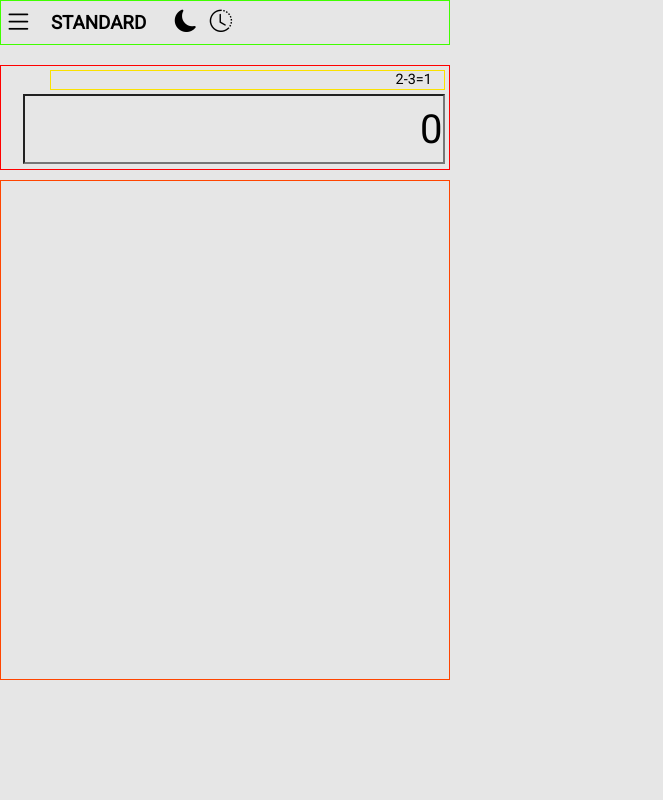
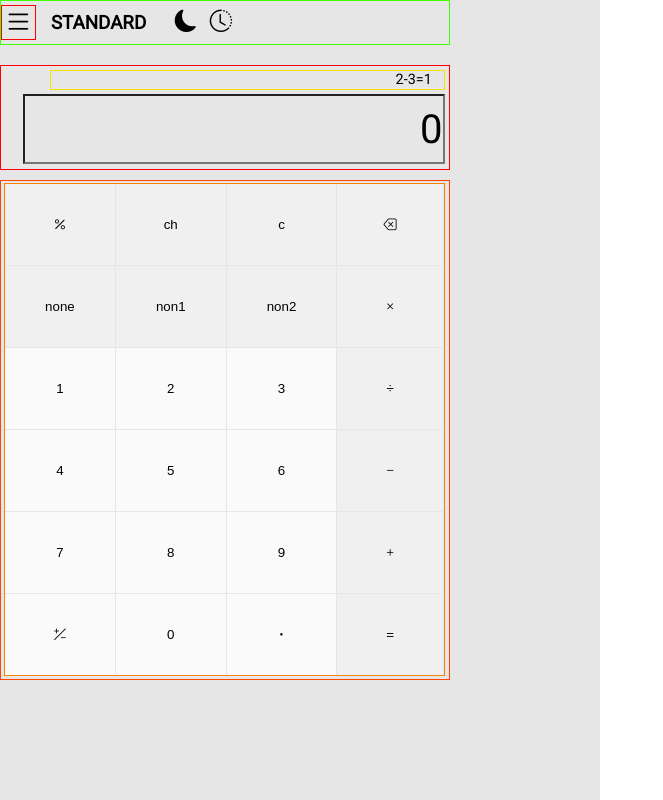
Before and after one commit to Alinaderkurdi/CALCULATOR, a website: page index.html in a window 1280 px wide. Shown: the whole page, without its empty margins (0-663 px from the left). Drawn offline with nearby package versions, Linux system fonts and the light colour scheme; a web font is replaced by a local one.

Commit message:
set some style and html mark up to app!!

```diff
--- a/index.html
+++ b/index.html
@@ -34,8 +34,45 @@
       <input type="number"  max="10" min="1" class="input-fild" placeholder="0">
     </div>
     <div class="key-section">
-      <div>
-
+      <div class="key-bord-pad">
+        <button class="bt-section-1 dif-button">
+          <i class="bi bi-percent"></i>
+        </button>
+        <button class="bt-section-2 dif-button">ch</button>
+        <button class="bt-section-3 dif-button">c</button>
+        <button class="bt-section-4 dif-button">
+          <i class="bi bi-backspace"></i>
+        </button>
+        <button class="bt-section-1 dif-button">none</button>
+        <button class='bt-section-2 dif-button'>non1</button>
+        <button class="bt-section-3 dif-button">non2</button>
+        <button class="bt-section-4 dif-button">
+          <i class="bi bi-x"></i>
+        </button>
+        <button class="bt-section-1">1</button>
+        <button class="bt-section-2">2</button>
+        <button class="bt-section-3">3</button>
+        <button class="bt-section-4 dif-button">÷</button>
+        <button class="bt-section-1">4</button>
+        <button class="bt-section-2">5</button>
+        <button class="bt-section-3">6</button>
+        <button class="bt-section-4 dif-button">
+          <i class="bi bi-dash dif-button"></i>
+        </button>
+        <button class="bt-section-1">7</button>
+        <button class="bt-section-2">8</button>
+        <button class="bt-section-3">9</button>
+        <button class="bt-section-4 dif-button">
+          <i class="bi bi-plus"></i>
+        </button>
+        <button class="bt-section-1">
+          <i class="bi bi-plus-slash-minus"></i>
+        </button>
+        <button class="bt-section-2">0</button>
+        <button class="bt-section-3">
+          <i class="bi bi-dot"></i>
+        </button>
+        <button class="bt-section-4 dif-button">=</button>
       </div>
 
     </div>
--- a/style/style.scss
+++ b/style/style.scss
@@ -21,6 +21,7 @@ body{
     width: 100%;
     height: 100vh;
     background-color: #E6E6E6;
+    max-width: 600px;
 
     .head-section{
         width: 100%;
@@ -38,7 +39,7 @@ body{
             border: none;
             background: none;
             //padding-top: 5px;
-           // border: 1px red solid;
+            border: 1px red solid;
             cursor:pointer;
 
             .bi-list{
@@ -119,6 +120,7 @@ body{
             &::-webkit-inner-spin-button{
                 appearance: none;
             }
+
             &::placeholder{
                 font-family: inherit;
                 color: black;
@@ -134,5 +136,50 @@ body{
        margin-top: 10px;
        min-width: 310px;
        max-width: 450px;
+
+       .key-bord-pad{
+         width : 98.5%;
+         height: 99%;
+         border: 1px rgb(255, 128, 0) solid;
+         margin-left: 3px;
+         margin-top: 2px;
+         background-color: #E6E6E6;
+         display: grid;
+         grid-template-columns: 25% 25% 25% 24%;
+         grid-template-rows: 81px 81px 81px 81px 81px 81px;
+         gap: 1px 1px
+       }
+
+        button{
+         background-color: #FAFAFA;
+         border: none;
+         outline: none;
+         cursor: pointer;
+         color: black;
+
+         &:hover{
+            background-color: #D1D1D1;
+         }
+        }
+
+       .bt-section-1{
+        grid-column: 1/2;
+       }
+       .bt-section-2{
+        grid-column: 2/3;
+       }
+
+       .bt-section-3{
+        grid-column: 3/4;
+       }
+
+       .bt-section-4{
+        grid-column: 4/5;
+       }
+
+       .dif-button{
+        background-color: #F0F0F0;
+        color: black
+       }
     }
 }
```
Also changed, not shown: style/style.css, 1 other file.
